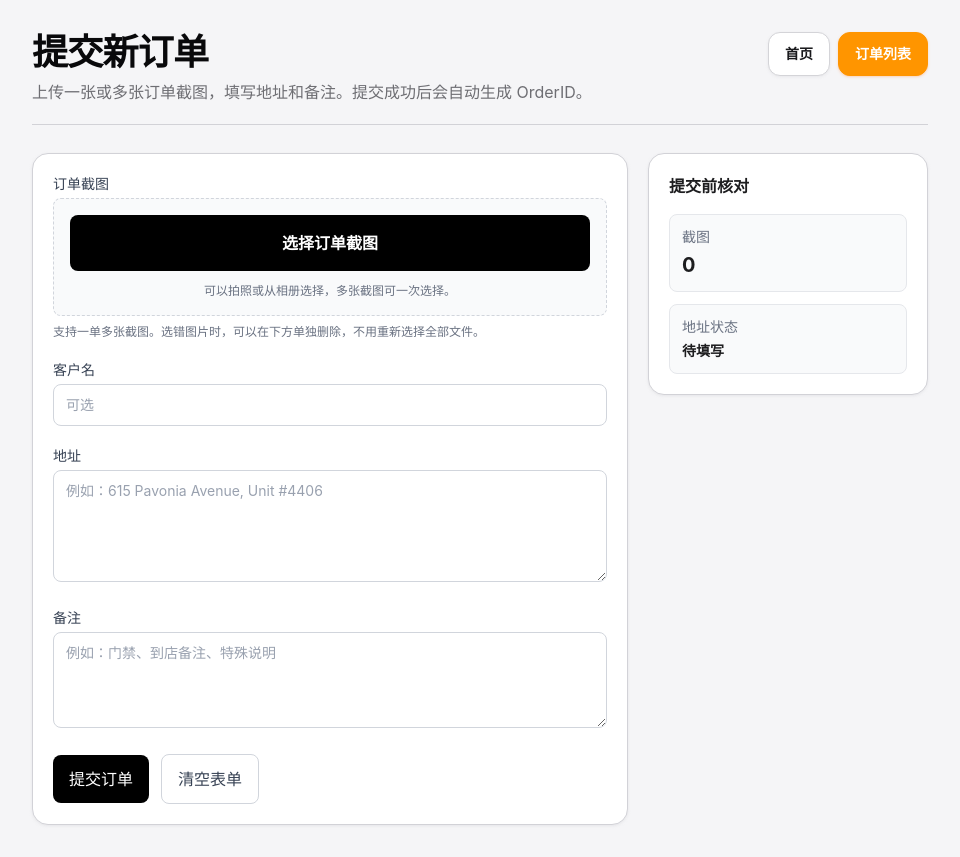
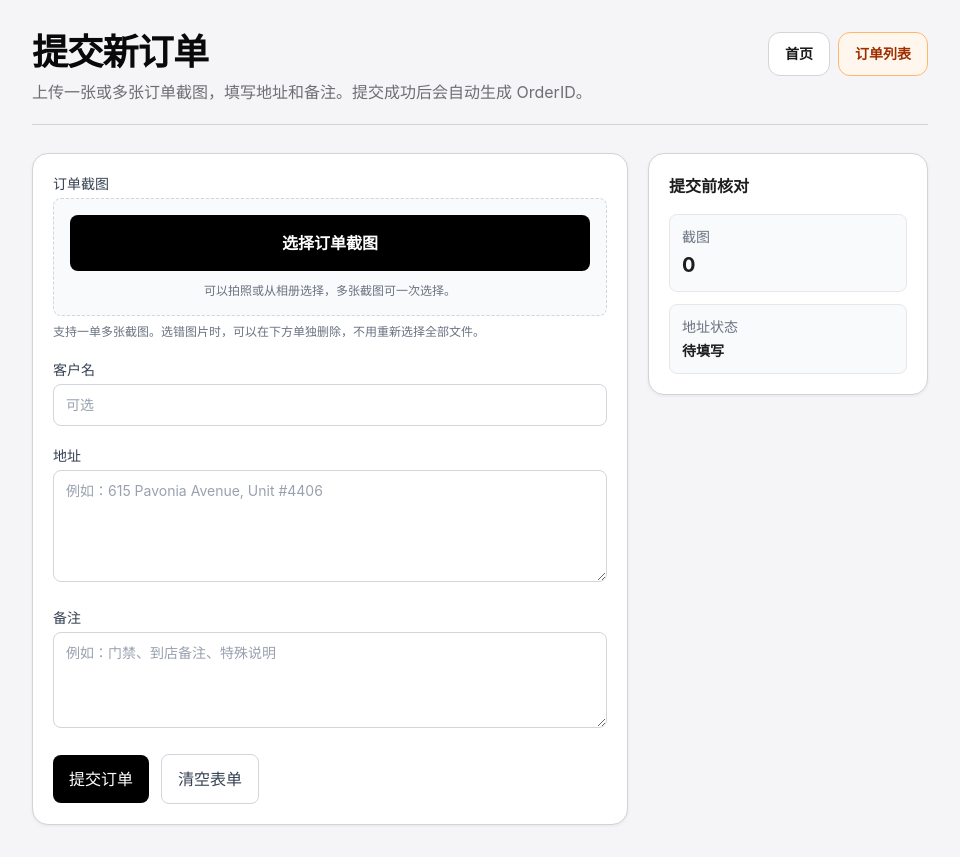
Before and after one commit to sevenshiy35/vape-warehouse-system, a Next.js app: page /submit-order in a window 1280 px wide. Shown: the whole page, without its empty margins (160-1120 px from the left). Built offline with nearby package versions, Linux system fonts and the light colour scheme.

Commit message:
Refine warehouse navigation buttons

```diff
--- a/app/admin/orders/page.tsx
+++ b/app/admin/orders/page.tsx
@@ -118,7 +118,9 @@ export default async function AdminOrdersPage({ searchParams }: PageProps) {
             <NavButton href="/submit-order" variant="primary">
               提交新订单
             </NavButton>
-            <NavButton href="/admin/picking">拣货列表</NavButton>
+            <NavButton href="/admin/picking" variant="success">
+              进入拣货
+            </NavButton>
             <NavButton href="/admin/inventory">库存列表</NavButton>
             <NavButton href="/admin/logs">库存流水</NavButton>
           </>
--- a/app/login/page.tsx
+++ b/app/login/page.tsx
@@ -1,6 +1,6 @@
 "use client";
 
-import { useEffect, useState } from "react";
+import { useState } from "react";
 
 function sanitizeNext(value: string | null) {
   if (!value) return "/admin/orders";
@@ -14,15 +14,16 @@ function sanitizeNext(value: string | null) {
 }
 
 export default function LoginPage() {
-  const [next, setNext] = useState("/admin/orders");
   const [password, setPassword] = useState("");
   const [error, setError] = useState("");
   const [loading, setLoading] = useState(false);
 
-  useEffect(() => {
+  function getNextPath() {
+    if (typeof window === "undefined") return "/admin/orders";
+
     const params = new URLSearchParams(window.location.search);
-    setNext(sanitizeNext(params.get("next")));
-  }, []);
+    return sanitizeNext(params.get("next"));
+  }
 
   async function handleLogin(e: React.FormEvent<HTMLFormElement>) {
     e.preventDefault();
@@ -45,7 +46,7 @@ export default function LoginPage() {
         return;
       }
 
-      window.location.assign(next);
+      window.location.assign(getNextPath());
     } catch {
       setError("登录失败，请稍后再试");
       setLoading(false);
--- a/app/page.tsx
+++ b/app/page.tsx
@@ -28,24 +28,28 @@ type RecentLog = {
 const quickActions = [
   {
     title: '入库',
+    icon: '入',
     description: '已有 SKU 到货补库存',
     href: '/admin/inbound',
     tone: 'bg-zinc-950 text-white dark:bg-zinc-100 dark:text-zinc-950',
   },
   {
     title: '添加新品',
+    icon: '添',
     description: '创建新 SKU 和初始库位',
     href: '/admin/products/new',
     tone: 'bg-zinc-950 text-white dark:bg-zinc-100 dark:text-zinc-950',
   },
   {
     title: '库存修正',
+    icon: '修',
     description: '盘点后修正实际数量',
     href: '/admin/correction',
     tone: 'bg-zinc-950 text-white dark:bg-zinc-100 dark:text-zinc-950',
   },
   {
     title: '库位挪动',
+    icon: '挪',
     description: '只调整货架位置',
     href: '/admin/location-move',
     tone: 'bg-zinc-950 text-white dark:bg-zinc-100 dark:text-zinc-950',
@@ -347,7 +351,7 @@ export default async function HomePage() {
                     <span
                       className={`inline-flex h-11 w-11 shrink-0 items-center justify-center rounded-xl text-sm font-bold shadow-sm ${action.tone}`}
                     >
-                      {action.title.slice(0, 1)}
+                      {action.icon}
                     </span>
                     <span className="min-w-0">
                       <span className="block font-bold text-zinc-950 dark:text-zinc-50">
--- a/components/InventoryLogsTable.tsx
+++ b/components/InventoryLogsTable.tsx
@@ -1,6 +1,6 @@
 'use client'
 
-import { useEffect, useMemo, useState } from 'react'
+import { useMemo, useState } from 'react'
 import { formatEasternTime } from '@/lib/time'
 
 export type InventoryLogRow = {
@@ -199,12 +199,6 @@ export default function InventoryLogsTable({ logs }: Props) {
   const visibleEnd = Math.min(pageStartIndex + PAGE_SIZE, filteredLogs.length)
   const canGoPrevious = normalizedPage > 1
   const canGoNext = normalizedPage < totalPages
-
-  useEffect(() => {
-    if (page > totalPages) {
-      setPage(totalPages)
-    }
-  }, [page, totalPages])
 
   function resetPage() {
     setPage(1)
--- a/components/PageChrome.tsx
+++ b/components/PageChrome.tsx
@@ -26,6 +26,8 @@ type NavButtonProps = {
     | 'quiet'
 }
 
+type ActionButtonVariant = NonNullable<NavButtonProps['variant']>
+
 type PanelProps = {
   children: ReactNode
   className?: string
@@ -36,6 +38,36 @@ type StatCardProps = {
   value: ReactNode
   description?: string
   tone?: 'default' | 'primary' | 'success' | 'warning' | 'danger'
+}
+
+type StatusBadgeProps = {
+  children: ReactNode
+  tone?: 'default' | 'primary' | 'success' | 'warning' | 'danger' | 'neutral'
+  className?: string
+}
+
+export function getActionButtonClass(variant: ActionButtonVariant = 'default') {
+  const base =
+    'inline-flex min-h-11 items-center justify-center rounded-xl border px-4 py-2 text-sm font-semibold transition focus:outline-none focus:ring-2 focus:ring-[var(--primary)] focus:ring-offset-2 focus:ring-offset-[var(--background)] disabled:cursor-not-allowed disabled:opacity-50'
+
+  const variants: Record<ActionButtonVariant, string> = {
+    default:
+      'border-zinc-300 bg-white text-zinc-900 hover:border-zinc-400 hover:bg-zinc-50 dark:border-zinc-700 dark:bg-zinc-900 dark:text-zinc-100 dark:hover:bg-zinc-800',
+    primary:
+      'border-[var(--primary)] bg-[var(--primary)] text-white shadow-sm shadow-blue-500/15 hover:bg-[var(--primary-hover)]',
+    dark:
+      'border-zinc-950 bg-zinc-950 text-white shadow-sm shadow-zinc-300/30 hover:bg-zinc-800 dark:border-zinc-100 dark:bg-zinc-100 dark:text-zinc-950 dark:hover:bg-zinc-200',
+    success:
+      'border-[var(--success)] bg-[var(--success)] text-white shadow-sm shadow-green-500/15 hover:brightness-95',
+    warning:
+      'border-orange-300 bg-orange-50 text-orange-800 hover:border-orange-400 hover:bg-orange-100 dark:border-orange-900 dark:bg-orange-950/30 dark:text-orange-200 dark:hover:bg-orange-950/60',
+    danger:
+      'border-[var(--danger)] bg-[var(--danger)] text-white shadow-sm shadow-red-500/15 hover:brightness-95',
+    quiet:
+      'border-transparent bg-transparent text-zinc-700 hover:bg-white/70 dark:text-zinc-200 dark:hover:bg-zinc-900',
+  }
+
+  return `${base} ${variants[variant]}`
 }
 
 export function PageShell({
@@ -89,28 +121,8 @@ export function NavButton({
   children,
   variant = 'default',
 }: NavButtonProps) {
-  const base =
-    'inline-flex min-h-11 items-center justify-center rounded-xl border px-4 py-2 text-sm font-semibold transition hover:-translate-y-px focus:outline-none focus:ring-2 focus:ring-[var(--primary)] focus:ring-offset-2 focus:ring-offset-[var(--background)]'
-
-  const variants = {
-    default:
-      'border-zinc-300 bg-white text-zinc-900 shadow-sm shadow-zinc-200/60 hover:border-zinc-400 hover:bg-zinc-50 dark:border-zinc-700 dark:bg-zinc-900 dark:text-zinc-100 dark:shadow-none dark:hover:bg-zinc-800',
-    primary:
-      'border-[var(--primary)] bg-[var(--primary)] text-white shadow-sm shadow-blue-500/20 hover:bg-[var(--primary-hover)]',
-    dark:
-      'border-zinc-950 bg-zinc-950 text-white shadow-sm shadow-zinc-300/40 hover:bg-zinc-800 dark:border-zinc-100 dark:bg-zinc-100 dark:text-zinc-950 dark:hover:bg-zinc-200',
-    success:
-      'border-[var(--success)] bg-[var(--success)] text-white shadow-sm shadow-green-500/20 hover:brightness-95',
-    warning:
-      'border-[var(--warning)] bg-[var(--warning)] text-white shadow-sm shadow-orange-500/20 hover:brightness-95',
-    danger:
-      'border-[var(--danger)] bg-[var(--danger)] text-white shadow-sm shadow-red-500/20 hover:brightness-95',
-    quiet:
-      'border-transparent bg-transparent text-zinc-700 hover:bg-white/70 dark:text-zinc-200 dark:hover:bg-zinc-900',
-  }
-
   return (
-    <Link href={href} className={`${base} ${variants[variant]}`}>
+    <Link href={href} className={getActionButtonClass(variant)}>
       {children}
     </Link>
   )
@@ -163,3 +175,32 @@ export function StatCard({
     </div>
   )
 }
+
+export function StatusBadge({
+  children,
+  tone = 'default',
+  className = '',
+}: StatusBadgeProps) {
+  const tones = {
+    default:
+      'border-zinc-200 bg-zinc-100 text-zinc-700 dark:border-zinc-800 dark:bg-zinc-800 dark:text-zinc-200',
+    neutral:
+      'border-zinc-200 bg-white text-zinc-700 dark:border-zinc-800 dark:bg-zinc-900 dark:text-zinc-200',
+    primary:
+      'border-blue-200 bg-blue-50 text-blue-700 dark:border-blue-900 dark:bg-blue-950/40 dark:text-blue-200',
+    success:
+      'border-green-200 bg-green-50 text-green-700 dark:border-green-900 dark:bg-green-950/40 dark:text-green-200',
+    warning:
+      'border-orange-200 bg-orange-50 text-orange-700 dark:border-orange-900 dark:bg-orange-950/40 dark:text-orange-200',
+    danger:
+      'border-red-200 bg-red-50 text-red-700 dark:border-red-900 dark:bg-red-950/40 dark:text-red-200',
+  }
+
+  return (
+    <span
+      className={`inline-flex w-fit items-center rounded-full border px-2.5 py-1 text-xs font-semibold ${tones[tone]} ${className}`}
+    >
+      {children}
+    </span>
+  )
+}
```
